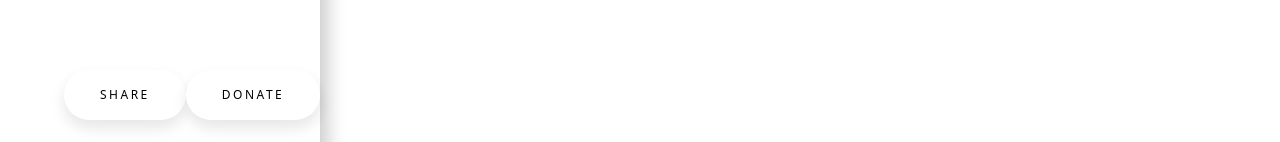
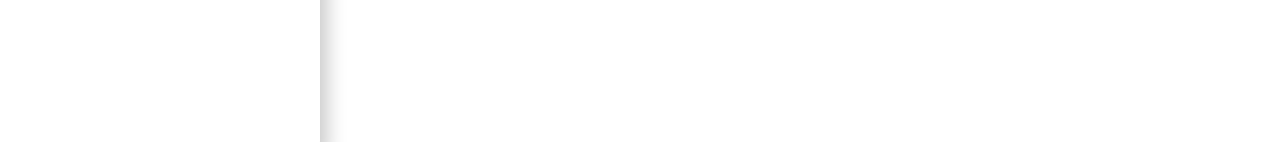
Before and after one commit to vinay-dhankhar/daankarenDeplyment, a React (Create React App) app in the folder frontend/: page /SignupPage in a window 1280 px wide. Shown: the part 800-942 px from the top of the page. Built offline with nearby package versions, Linux system fonts and the light colour scheme.

Commit message:
Updated the card element

```diff
--- a/frontend/src/components/CardElement.jsx
+++ b/frontend/src/components/CardElement.jsx
@@ -9,12 +9,6 @@ export default function Card(props) {
         <h3 className="card-title">{props.title}</h3>
       </div>
       <div className="card-bottom">
-        <button className="card-btn" id="share-btn">
-          <span>Share</span>
-        </button>
-        <button className="card-btn" id="donate-btn">
-          <span>Donate</span>
-        </button>
       </div>
     </div>
   );
--- /dev/null
+++ b/frontend/src/components/ScrollContainer.jsx
@@ -0,0 +1 @@
+  const scrollContainerRef = useRef(null);
```
